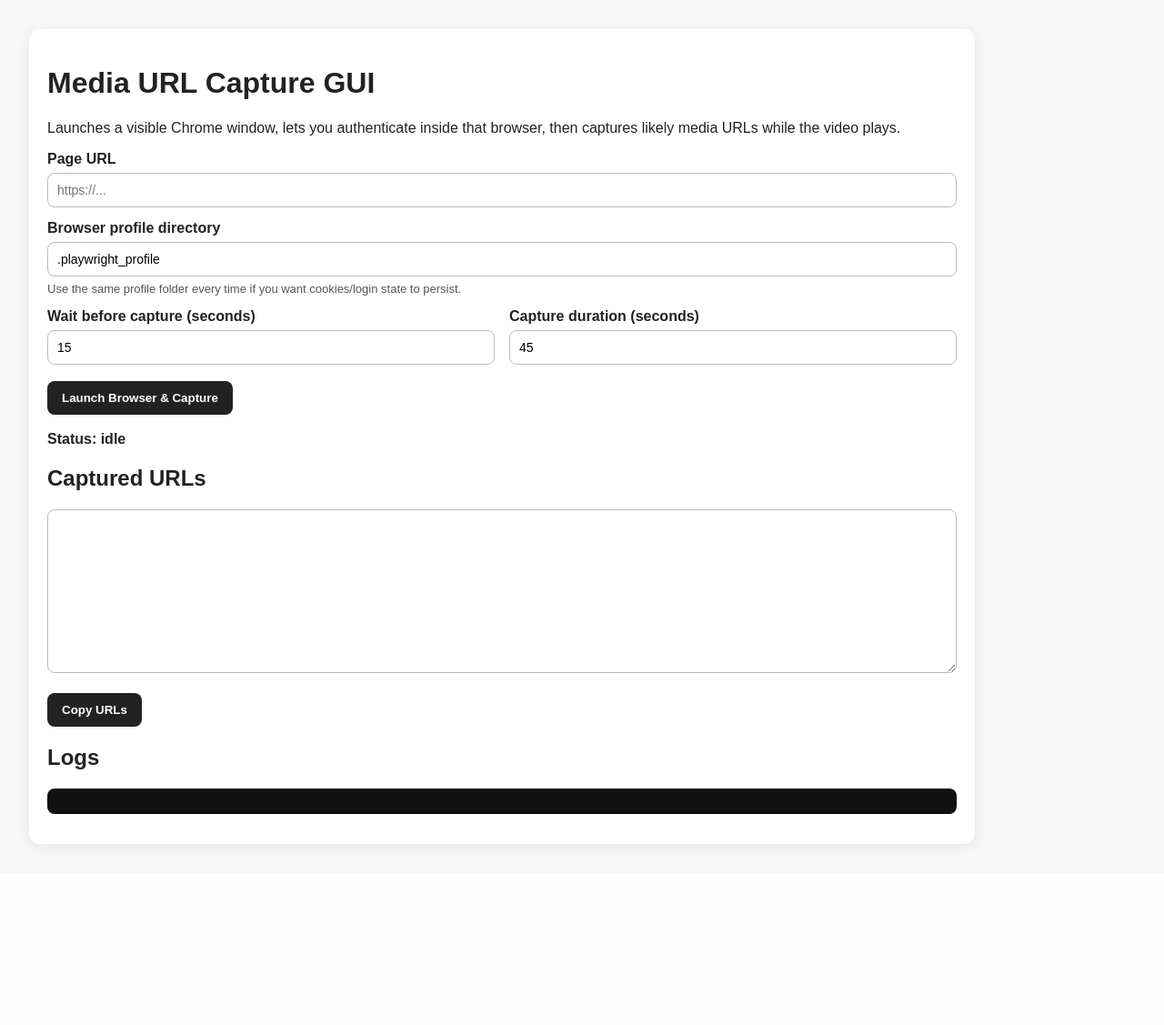
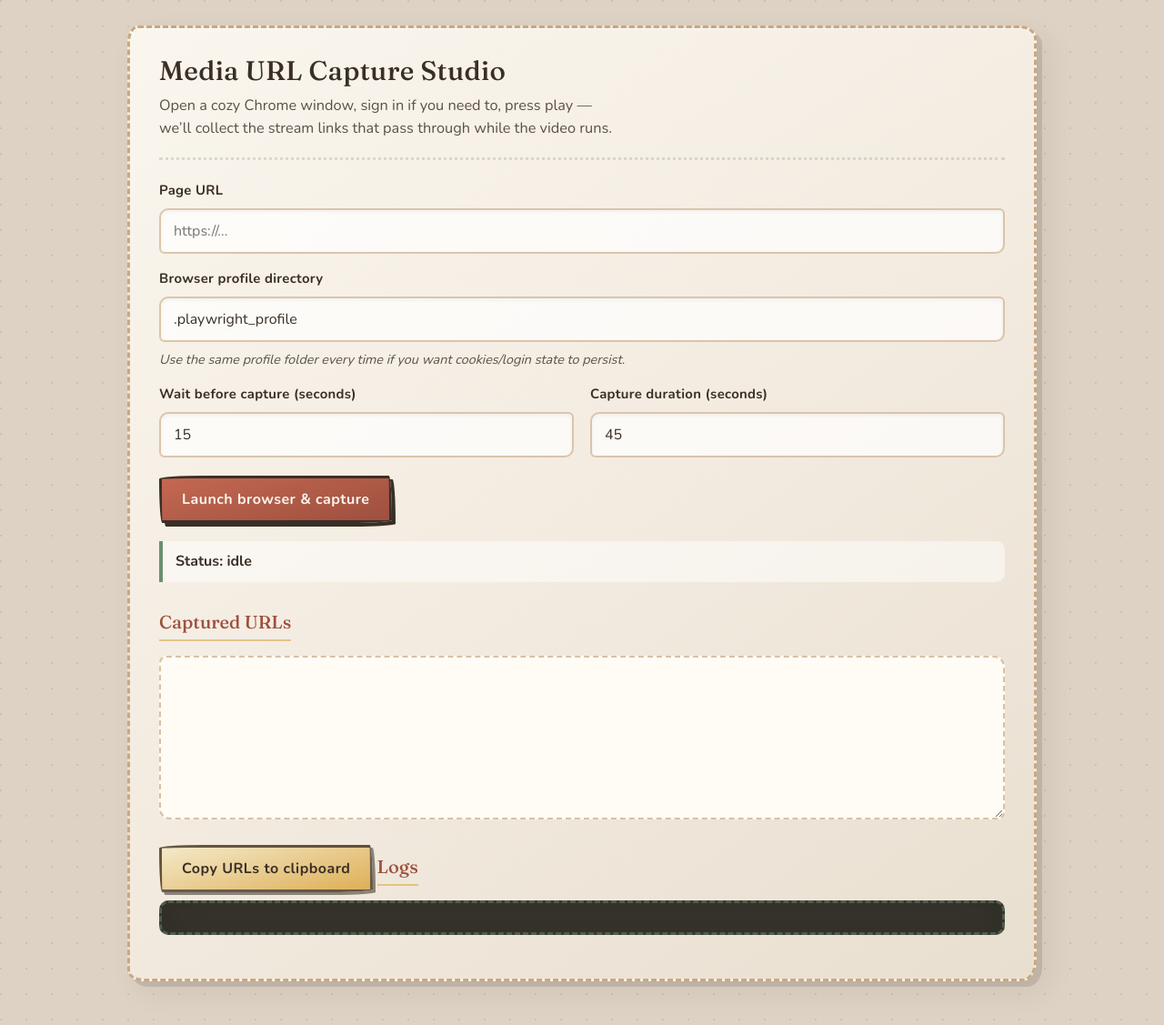
Before and after one commit to rodyoung1967/media_capture_gui, a Flask app: page / in a window 1280 px wide. Shown: the whole page at 91% size. Before the commit the page ends 933 px from the top, so only its background shows below. Run offline with Flask 3, Linux system fonts and the light colour scheme.

Commit message:
refactor: update default timeout and wait values; enhance HTML structure and styling

```diff
--- a/capture_media_urls.py
+++ b/capture_media_urls.py
@@ -190,8 +190,8 @@ def extract_mux_stream_urls(url: str) -> list[str]:
 def capture_media_urls(
     url: str,
     profile_dir: str = ".playwright_profile",
-    timeout_seconds: int = 45,
-    wait_before_capture: int = 15,
+    timeout_seconds: int = 30,
+    wait_before_capture: int = 10,
     logger: Callable[[str], None] | None = None,
 ) -> list[str]:
     """
--- a/templates/index.html
+++ b/templates/index.html
@@ -4,24 +4,242 @@
   <meta charset="utf-8">
   <meta name="viewport" content="width=device-width, initial-scale=1">
   <title>Media URL Capture GUI</title>
+  <link rel="preconnect" href="https://fonts.googleapis.com">
+  <link rel="preconnect" href="https://fonts.gstatic.com" crossorigin>
+  <link href="https://fonts.googleapis.com/css2?family=Fraunces:ital,opsz,wght@0,9..144,500;1,9..144,400&family=Nunito:wght@400;600;700&display=swap" rel="stylesheet">
   <style>
-    body { font-family: Arial, sans-serif; margin: 32px; background: #f7f7f8; color: #222; }
-    .card { background: white; border-radius: 12px; padding: 20px; max-width: 1000px; box-shadow: 0 2px 14px rgba(0,0,0,.08); }
-    label { display: block; font-weight: 700; margin-top: 14px; }
-    input { width: 100%; box-sizing: border-box; padding: 10px; margin-top: 6px; border: 1px solid #bbb; border-radius: 8px; font-size: 14px; }
-    .row { display: grid; grid-template-columns: 1fr 1fr; gap: 16px; }
-    button { margin-top: 18px; padding: 11px 16px; border: 0; border-radius: 8px; background: #222; color: white; font-weight: 700; cursor: pointer; }
-    button:disabled { opacity: .5; cursor: not-allowed; }
-    pre { white-space: pre-wrap; background: #111; color: #e6e6e6; padding: 14px; border-radius: 8px; max-height: 260px; overflow: auto; }
-    textarea { width: 100%; min-height: 180px; box-sizing: border-box; padding: 10px; border: 1px solid #bbb; border-radius: 8px; font-family: Consolas, monospace; }
-    .hint { color: #555; font-size: 13px; margin-top: 6px; }
-    .status { font-weight: 700; margin-top: 18px; }
+    :root {
+      --ink: #3a2f26;
+      --paper: #faf6ee;
+      --paper-edge: #e8dfd0;
+      --kraft: #c9a882;
+      --terracotta: #c46852;
+      --terracotta-dark: #9e503e;
+      --sage: #6b8f71;
+      --sage-soft: rgba(107, 143, 113, 0.25);
+      --mustard: #d9a441;
+      --cream-shadow: rgba(58, 47, 38, 0.14);
+    }
+
+    * { box-sizing: border-box; }
+
+    body {
+      margin: 0;
+      min-height: 100vh;
+      padding: 28px 20px 48px;
+      font-family: 'Nunito', system-ui, sans-serif;
+      font-size: 16px;
+      line-height: 1.55;
+      color: var(--ink);
+      background-color: #ddd2c4;
+      background-image:
+        radial-gradient(circle at 1px 1px, rgba(90, 72, 58, 0.12) 1px, transparent 0);
+      background-size: 28px 28px;
+    }
+
+    .card {
+      max-width: 1000px;
+      margin: 0 auto;
+      padding: 28px 32px 36px;
+      background:
+        linear-gradient(145deg, var(--paper) 0%, #f3ebe0 52%, var(--paper-edge) 100%);
+      border: 3px dashed var(--kraft);
+      border-radius: 12px 20px 16px 18px / 18px 14px 22px 12px;
+      box-shadow:
+        6px 6px 0 var(--cream-shadow),
+        12px 12px 32px rgba(58, 47, 38, 0.08),
+        inset 0 1px 0 rgba(255, 255, 255, 0.65);
+    }
+
+    .card-header {
+      margin-bottom: 22px;
+      padding-bottom: 18px;
+      border-bottom: 3px dotted var(--sage-soft);
+    }
+
+    h1 {
+      font-family: 'Fraunces', Georgia, serif;
+      font-weight: 500;
+      font-size: 1.85rem;
+      letter-spacing: 0.01em;
+      margin: 0 0 8px;
+      color: var(--ink);
+      line-height: 1.25;
+    }
+
+    .subtitle {
+      margin: 0;
+      font-size: 1.02rem;
+      color: #5c5046;
+      max-width: 52ch;
+    }
+
+    h2 {
+      font-family: 'Fraunces', Georgia, serif;
+      font-weight: 500;
+      font-size: 1.25rem;
+      margin: 28px 0 10px;
+      color: var(--terracotta-dark);
+      display: inline-block;
+      padding-bottom: 4px;
+      border-bottom: 2px solid color-mix(in srgb, var(--mustard) 55%, transparent);
+    }
+
+    label {
+      display: block;
+      font-weight: 700;
+      margin-top: 16px;
+      font-size: 0.93rem;
+      color: var(--ink);
+      letter-spacing: 0.02em;
+    }
+
+    input {
+      width: 100%;
+      margin-top: 8px;
+      padding: 12px 14px;
+      font-family: inherit;
+      font-size: 1rem;
+      color: var(--ink);
+      background: rgba(255, 255, 255, 0.72);
+      border: 2px solid color-mix(in srgb, var(--kraft) 65%, transparent);
+      border-radius: 10px 6px 10px 6px;
+      box-shadow: inset 0 2px 4px rgba(58, 47, 38, 0.06);
+      transition: border-color 0.15s ease, box-shadow 0.15s ease;
+    }
+
+    input:focus {
+      outline: none;
+      border-color: var(--sage);
+      box-shadow:
+        inset 0 2px 4px rgba(58, 47, 38, 0.06),
+        0 0 0 3px var(--sage-soft);
+    }
+
+    .row {
+      display: grid;
+      grid-template-columns: 1fr 1fr;
+      gap: 18px;
+    }
+
+    button {
+      margin-top: 20px;
+      padding: 12px 22px;
+      font-family: inherit;
+      font-size: 1rem;
+      font-weight: 700;
+      letter-spacing: 0.03em;
+      cursor: pointer;
+      color: var(--paper);
+      background: linear-gradient(165deg, var(--terracotta) 0%, var(--terracotta-dark) 100%);
+      border: 3px solid var(--ink);
+      border-radius: 255px 18px 240px 18px / 20px 255px 16px 240px;
+      box-shadow: 4px 4px 0 var(--ink);
+      transition: transform 0.08s ease, box-shadow 0.08s ease;
+    }
+
+    button:hover:not(:disabled) {
+      transform: translate(1px, 1px);
+      box-shadow: 3px 3px 0 var(--ink);
+    }
+
+    button:active:not(:disabled) {
+      transform: translate(3px, 3px);
+      box-shadow: 1px 1px 0 var(--ink);
+    }
+
+    button.secondary {
+      margin-top: 12px;
+      color: var(--ink);
+      background: linear-gradient(165deg, #f4e9c9 0%, var(--mustard) 120%);
+      border-color: color-mix(in srgb, var(--ink) 75%, transparent);
+      box-shadow: 3px 3px 0 color-mix(in srgb, var(--ink) 55%, transparent);
+    }
+
+    button.secondary:hover:not(:disabled) {
+      box-shadow: 2px 2px 0 color-mix(in srgb, var(--ink) 55%, transparent);
+    }
+
+    button.secondary:active:not(:disabled) {
+      box-shadow: 1px 1px 0 color-mix(in srgb, var(--ink) 55%, transparent);
+    }
+
+    button:disabled {
+      opacity: 0.55;
+      cursor: not-allowed;
+      transform: none;
+      box-shadow: 4px 4px 0 var(--ink);
+    }
+
+    .status {
+      margin-top: 20px;
+      padding: 10px 14px;
+      font-weight: 700;
+      background: rgba(255, 255, 255, 0.5);
+      border-left: 4px solid var(--sage);
+      border-radius: 0 10px 10px 0;
+    }
+
+    textarea {
+      width: 100%;
+      min-height: 180px;
+      margin-top: 6px;
+      padding: 14px;
+      font-family: ui-monospace, 'Cascadia Code', 'Consolas', monospace;
+      font-size: 13px;
+      line-height: 1.45;
+      color: #2a2824;
+      background-color: #fffcf5;
+      background-image:
+        linear-gradient(transparent 1.42em, rgba(210, 195, 170, 0.35) 1.43em);
+      background-size: 100% 1.43em;
+      border: 2px dashed color-mix(in srgb, var(--kraft) 70%, transparent);
+      border-radius: 8px 12px;
+      resize: vertical;
+    }
+
+    textarea:focus {
+      outline: none;
+      border-color: var(--sage);
+      box-shadow: 0 0 0 3px var(--sage-soft);
+    }
+
+    pre {
+      white-space: pre-wrap;
+      margin-top: 6px;
+      padding: 16px;
+      max-height: 260px;
+      overflow: auto;
+      font-family: ui-monospace, 'Cascadia Code', 'Consolas', monospace;
+      font-size: 12px;
+      line-height: 1.45;
+      color: #ebe4d9;
+      background: #3a362f;
+      border: 3px dashed color-mix(in srgb, var(--sage) 45%, #3a362f);
+      border-radius: 10px;
+      box-shadow: inset 0 0 40px rgba(0, 0, 0, 0.2);
+    }
+
+    .hint {
+      margin-top: 8px;
+      font-size: 0.9rem;
+      color: #5c5348;
+      font-style: italic;
+    }
+
+    @media (max-width: 680px) {
+      .row { grid-template-columns: 1fr; }
+      .card { padding: 22px 20px 28px; }
+      h1 { font-size: 1.55rem; }
+    }
   </style>
 </head>
 <body>
   <div class="card">
-    <h1>Media URL Capture GUI</h1>
-    <p>Launches a visible Chrome window, lets you authenticate inside that browser, then captures likely media URLs while the video plays.</p>
+    <header class="card-header">
+      <h1>Media URL Capture Studio</h1>
+      <p class="subtitle">Open a cozy Chrome window, sign in if you need to, press play — we’ll collect the stream links that pass through while the video runs.</p>
+    </header>
 
     <label for="url">Page URL</label>
     <input id="url" placeholder="https://...">
@@ -41,13 +259,13 @@
       </div>
     </div>
 
-    <button id="startBtn" onclick="startCapture()">Launch Browser & Capture</button>
+    <button id="startBtn" type="button" onclick="startCapture()">Launch browser &amp; capture</button>
 
     <div class="status" id="status">Status: idle</div>
 
     <h2>Captured URLs</h2>
     <textarea id="urls" readonly></textarea>
-    <button onclick="copyUrls()">Copy URLs</button>
+    <button type="button" class="secondary" onclick="copyUrls()">Copy URLs to clipboard</button>
 
     <h2>Logs</h2>
     <pre id="logs"></pre>
```
